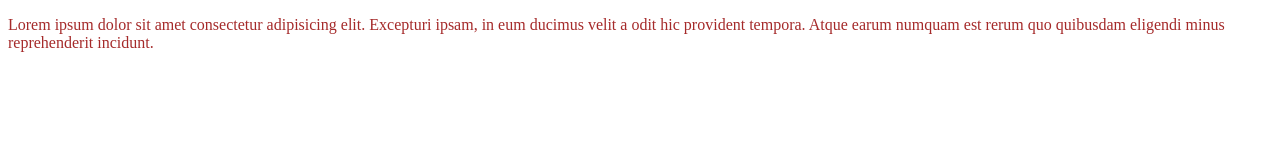
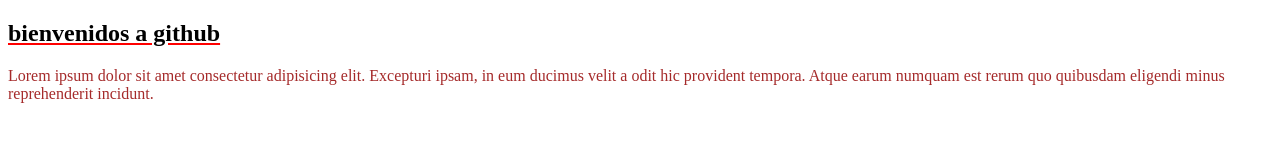
Before and after one commit to codercabral/githubencoder, a plain HTML site: page index.html in a window 1280 px wide. Drawn offline with Linux system fonts and the light colour scheme.

Commit message:
agrego un titulo y estilos

```diff
--- a/estilos.css
+++ b/estilos.css
@@ -1,3 +1,6 @@
+h2{
+    text-decoration: underline #f00;
+}
 p{
     color: brown;
 }
--- a/index.html
+++ b/index.html
@@ -8,6 +8,7 @@
     <title>clase de github</title>
 </head>
 <body>
+    <h2>bienvenidos a github</h2>
     <p>Lorem ipsum dolor sit amet consectetur adipisicing elit. Excepturi ipsam, in eum ducimus velit a odit hic provident tempora. Atque earum numquam est rerum quo quibusdam eligendi minus reprehenderit incidunt.</p>
 </body>
 </html>
```
